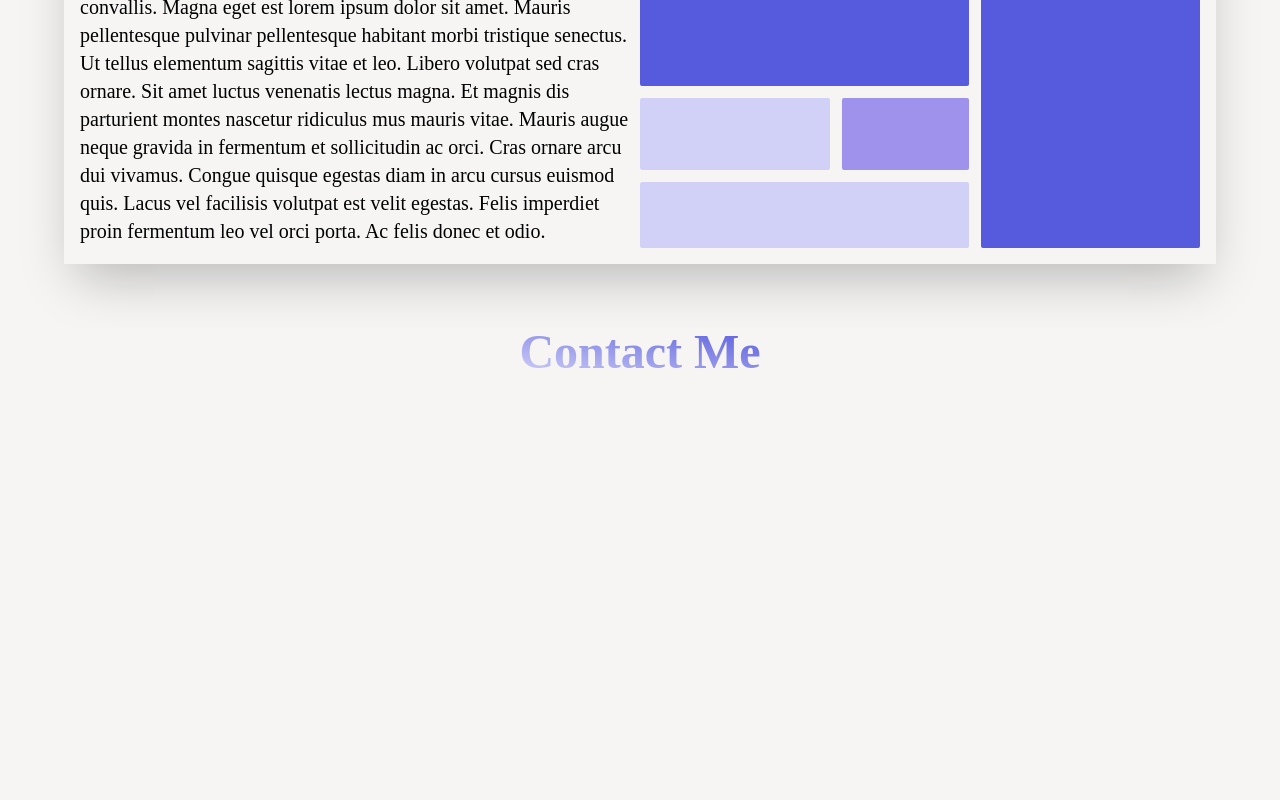
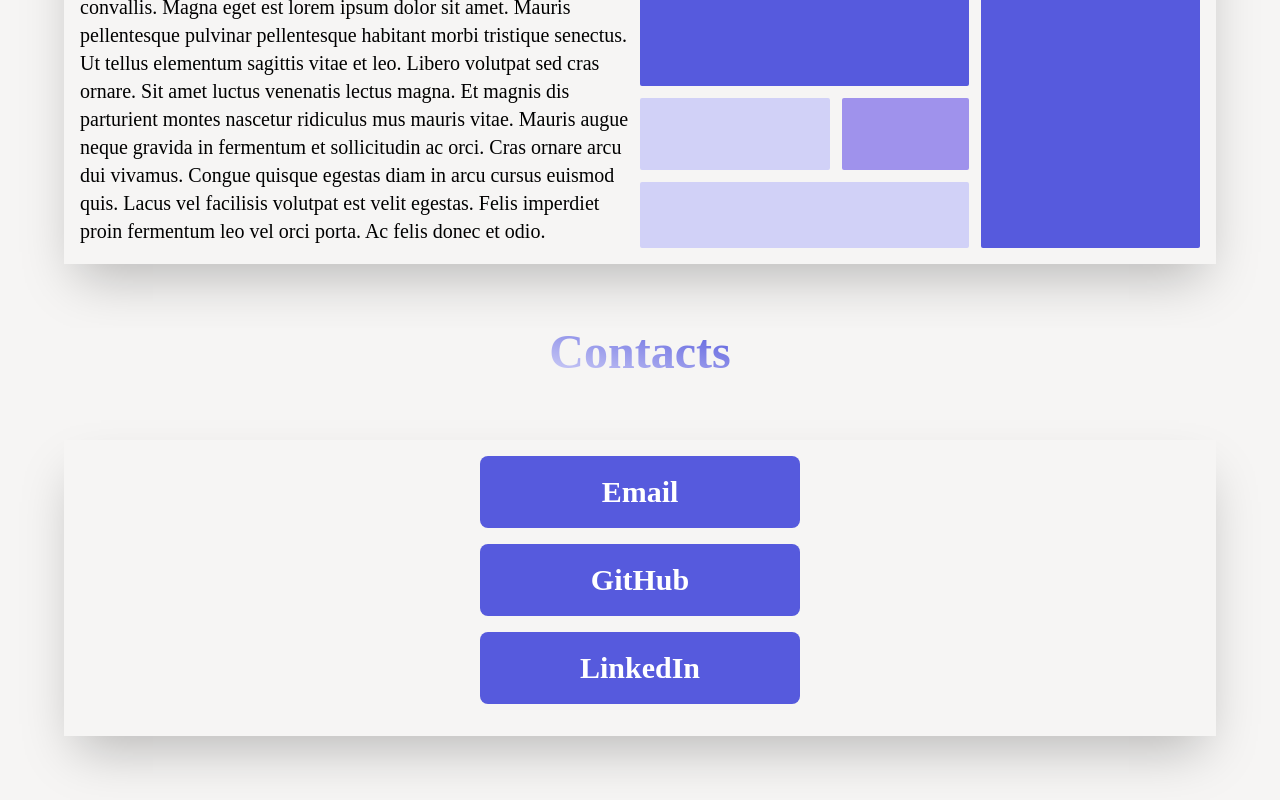
Before and after one commit to Jackboxx/my-website, a SvelteKit app: page / in a window 1280 px wide. Shown: the part 3150-3950 px from the top of the page. Before the commit the page ends 3546 px from the top, so only its background shows below. Built offline with nearby package versions, Linux system fonts and the light colour scheme; a web font is replaced by a local one.

Commit message:
add contacts section

```diff
--- /dev/null
+++ b/src/lib/sections/contacts.svelte
@@ -0,0 +1,27 @@
+<script lang="ts">
+	export let email: string;
+	export let github: string;
+	export let linkedIn: string;
+</script>
+
+<div class="m-4 flex justify-around bg-bg-light p-4 shadow-2xl dark:bg-bg-dark lg:m-16">
+	<div class="mb-4 flex w-[50%] flex-col items-center gap-4">
+		<a
+			class="w-48 rounded border-2 border-[#00000000] bg-primary-light p-4 text-center text-lg font-bold text-text-dark duration-150 hover:border-primary-light hover:bg-[#00000000] hover:text-primary-light dark:bg-primary-dark dark:hover:border-primary-dark dark:hover:text-primary-dark lg:w-80 lg:rounded-lg
+            lg:text-3xl"
+			href={`mailto:${email}`}>Email</a
+		>
+		<a
+			class="w-48 rounded border-2 border-[#00000000] bg-primary-light p-4 text-center text-lg font-bold text-text-dark duration-150 hover:border-primary-light hover:bg-[#00000000] hover:text-primary-light dark:bg-primary-dark dark:hover:border-primary-dark dark:hover:text-primary-dark lg:w-80 lg:rounded-lg
+            lg:text-3xl"
+			href={github}
+			target="_blank">GitHub</a
+		>
+		<a
+			class="w-48 rounded border-2 border-[#00000000] bg-primary-light p-4 text-center text-lg font-bold text-text-dark duration-150 hover:border-primary-light hover:bg-[#00000000] hover:text-primary-light dark:bg-primary-dark dark:hover:border-primary-dark dark:hover:text-primary-dark lg:w-80 lg:rounded-lg
+            lg:text-3xl"
+			href={linkedIn}
+			target="_blank">LinkedIn</a
+		>
+	</div>
+</div>
--- a/src/routes/+page.svelte
+++ b/src/routes/+page.svelte
@@ -3,6 +3,7 @@
 	import Header from '$lib/page/header.svelte';
 	import Project from '$lib/page/project.svelte';
 	import AboutMe from '$lib/sections/aboutMe.svelte';
+	import Contacts from '$lib/sections/contacts.svelte';
 	import SkillsAndExperience from '$lib/sections/skillsAndExperience.svelte';
 </script>
 
@@ -47,4 +48,9 @@
 <Header text={'Skills & Experience'} />
 <SkillsAndExperience />
 
-<Header text={'Contact Me'} />
+<Header text={'Contacts'} />
+<Contacts
+	email="lucygschwantner@gmail.com"
+	github="https://github.com/Jackboxx"
+	linkedIn=""
+/>
```
